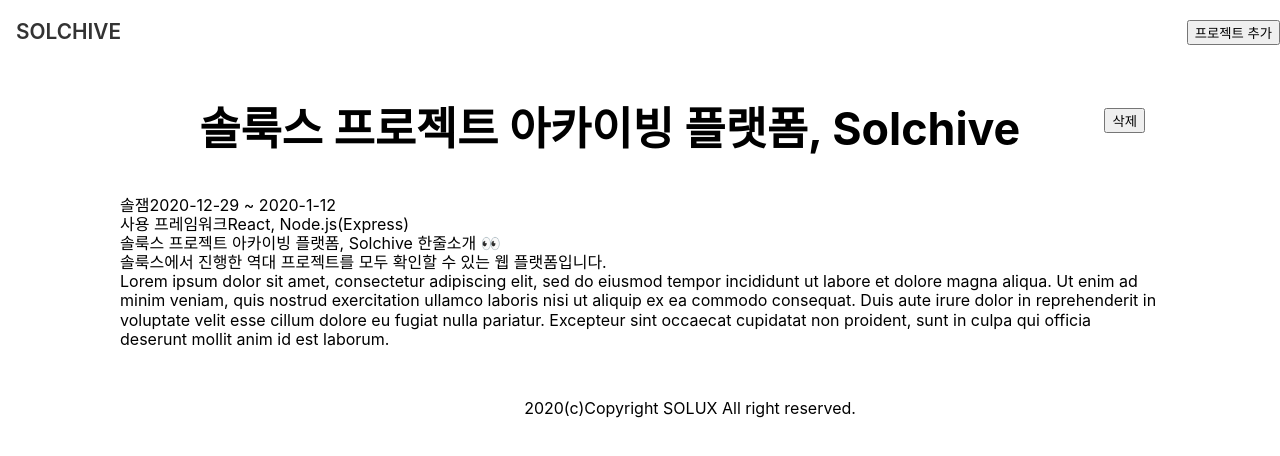
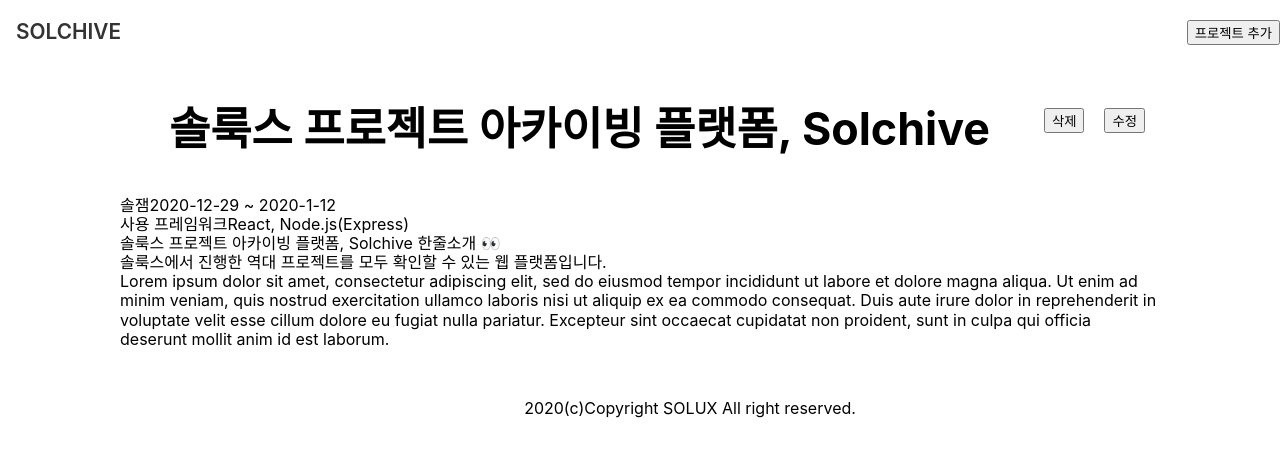
Before and after one commit to mori8/solchive, a React (Create React App) app in the folder solchive/: page /projects/1 in a window 1280 px wide. Shown: the top 456 px of the page. Built offline with nearby package versions, Linux system fonts and the light colour scheme; the HTML template or start-up script is replaced by a standard one.

Commit message:
Update 기능 구현

```diff
--- a/solchive/src/App.js
+++ b/solchive/src/App.js
@@ -5,6 +5,7 @@
 import Project from './components/Project';
 import ProjectList from './components/ProjectList';
 import CreateProject from './components/CreateProject';
+import UpdateProject from './components/UpdateProject';
 
 function App() {
   return (
@@ -13,6 +14,7 @@
         <Route exact path="/projects" component={ProjectList}/>
         <Route path="/projects/:id" component={Project}/>
         <Route path="/create" component={CreateProject}/>
+        <Route path="/update" component={UpdateProject}/>
         <Footer/>
     </div>
   );
--- a/solchive/src/components/Project.js
+++ b/solchive/src/components/Project.js
@@ -1,7 +1,9 @@
 import React, { Component } from 'react';
+import {Link} from 'react-router-dom';
 import '../App.css';
 import ProjectListItem from './ProjectListItem';
 import DeleteProject from './DeleteProject';
+import UpdateProject from './UpdateProject';
 
 class Project extends Component {
     state = {
@@ -41,11 +43,33 @@
 
     render() {
 
+        const btnModifyStyle = {
+            margin: "5px",
+            marginRight: "15px",
+            float: "right",
+        }
+
         return (
 
             <div className="body--wrapper">
                 <div>
+                    <Link to ={{
+                        pathname: `/update/${this.state.id}`,
+                        state: {
+                            title: this.state.title,
+                            framework: this.state.framework,
+                            team: this.state.team,
+                            git_url: this.state.git_url,
+                            period: this.state.period,
+                            body_images: this.state.body_images,
+                            summary: this.state.summary,
+                            body_text: this.state.body_text,
+                        }
+                    }}>
+                        <button style={btnModifyStyle}>수정</button>
+                    </Link>
                     <DeleteProject id = {this.state.id}/>
+
                 </div>
                 <div className="description--section">
                     <div className="body--title">
--- a/solchive/src/components/ProjectList.js
+++ b/solchive/src/components/ProjectList.js
@@ -1,8 +1,11 @@
 import React, { Component } from 'react';
 import ProjectListItem from './ProjectListItem';
+import UpdateProject from './UpdateProject';
+
 class ProjectList extends Component {
     state = {
-        projects: []
+        projects: [],
+        onUpdate: () => console.warn('onUpdate not defined'),
     }
 
     componentDidMount() {
@@ -15,14 +18,22 @@
     }
 
     callAPI = async () => {
-        const res = await fetch('/api/projects');
+        const res = await fetch('/api/project');
         const body = res.json();
         return body;
     }
 
     render() {
+
+        const{onUpdate} = this.props;
+
         const projectList = this.state.projects.map(
-            info => (<ProjectListItem info={info} key={info.id}/>)
+            info => (
+                <ProjectListItem
+                    info={info}
+                    key={info.id}
+                    onUpdate={onUpdate}
+                />)
         );
 
         return (
--- a/solchive/src/components/UpdateProject.js
+++ b/solchive/src/components/UpdateProject.js
@@ -21,17 +21,18 @@
 
     }
 
+    //처음에 this.props.state.title을 했다가 https://gongbu-ing.tistory.com/45을 참고하여 location 추가함.
     componentDidMount(){
         this.setState({
-            title: this.props.state.title,
-            framework: this.props.state.framework,
-            team: this.props.state.team,
-            git_url: this.props.state.git_url,
-            period: this.props.state.period,
-            body_images: this.props.state.body_images,
-            summary: this.props.state.summary,
-            body_text: this.props.state.body_text,
-            id: this.props.state.id,
+            title: this.props.location.state.title,
+            framework: this.props.location.state.framework,
+            team: this.props.location.state.team,
+            git_url: this.props.location.state.git_url,
+            period: this.props.location.state.period,
+            body_images: this.props.location.state.body_images,
+            summary: this.props.location.state.summary,
+            body_text: this.props.location.state.body_text,
+            id: this.props.location.state.id,
         })
     }
 
@@ -39,7 +40,7 @@
         e.preventDefault();
         this.updateProject();
         alert("수정 완료되었습니다.");
-        windows.location.href = '/projects/${id}';
+        //window.location.href = '/projects/${id}';
     }
 
     handleValueChange(e) {
@@ -64,7 +65,18 @@
             id: this.props.match.params.id,
         };
 
-        ////
+        let res = await fetch(url, {
+            method: 'POST',
+            headers: {'Content-Type': 'application/json'},
+            body: JSON.stringify(formData)
+        }).then((res) => {
+            if (res.ok) return res.json();
+            throw new Error('error');
+        }).then((data) => {
+            return data;
+        }).catch((error) => {
+            return console.log(error.message);
+        });
     }
 
     render() {
@@ -98,7 +110,7 @@
         return (
             <div style={wrapperStyle}>
                 <h3>프로젝트 내용 수정하기</h3>
-                <form style={formStyle} onSubmit={this.handleFormSubmit} method="post">
+                <form style={formStyle} onSubmit={this.handleFormModifySubmit} method="post">
                     <div className="form-row">
                         <div className="form-group col-md-6">
                             <label>프로젝트 제목</label>
```
